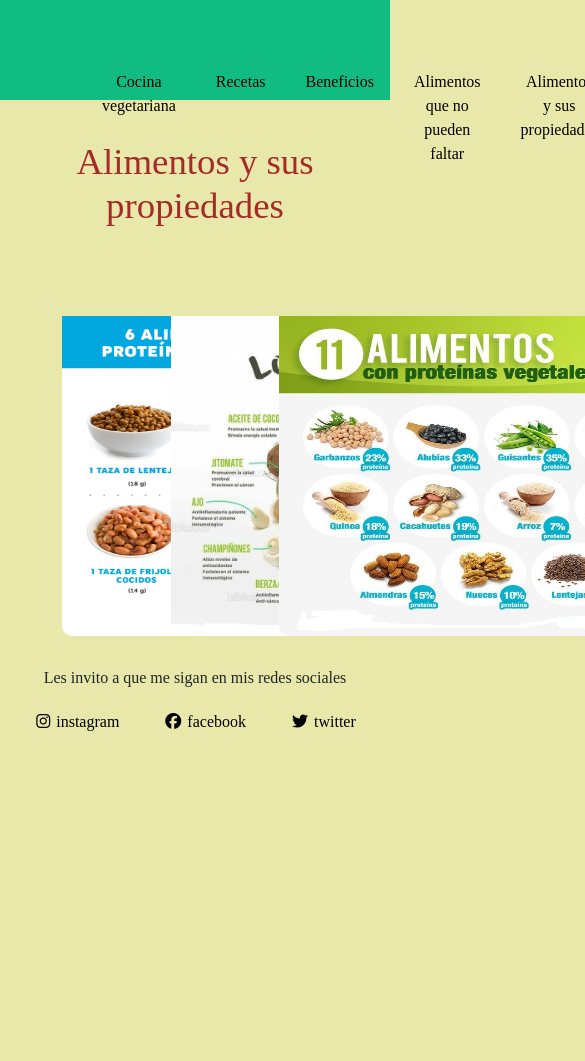
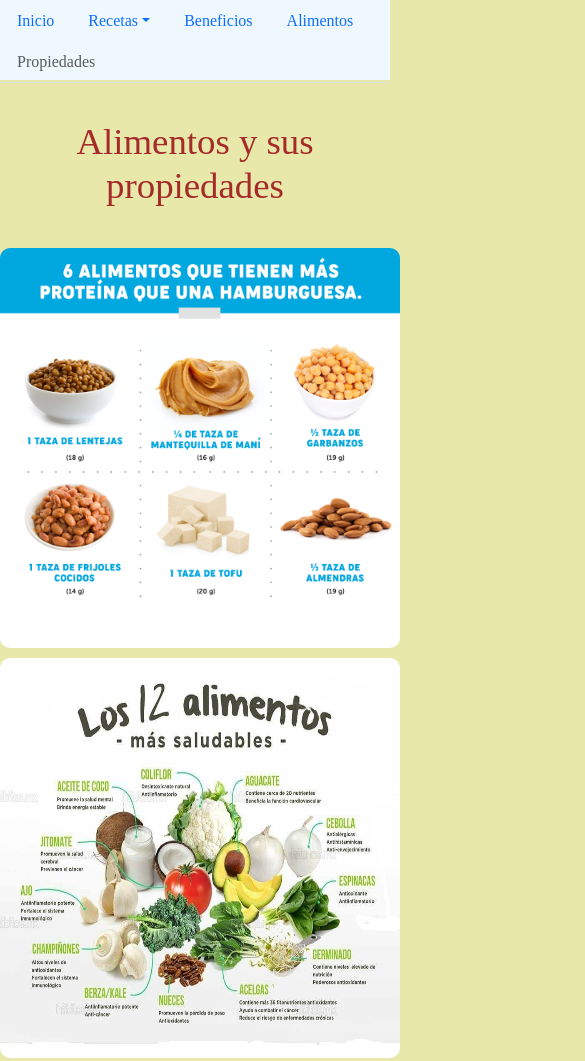
Before and after one commit to PaolaVega731/LesVegetarianes, a plain HTML site: page index4.html in a window 390 px wide. Shown: the top 1061 px of the page, 585 px wide, since content can reach past the window. Before the commit the page ends 844 px from the top, so only its background shows below. Drawn offline with nearby package versions, Linux system fonts and the light colour scheme.

Commit message:
Segundo Commit

```diff
--- a/Proyecto.css
+++ b/Proyecto.css
@@ -4,16 +4,12 @@
 }
 
 /*html cocina vegetariana*/
-li.active {
-    cursor: pointer;
-    color: black;
-    text-decoration: none;
-}
 
 body {
     margin: 0;
     padding: 0;
     font-family: 'Merriweather', serif;
+    background-color: rgb(232, 232, 170);
 }
 
 .sectionHome {
@@ -46,11 +42,13 @@ textarea {
     background-color: rgb(243, 211, 172);
     border-radius: 4px;
 }
-.btn-submit:hover{
+
+.btn-submit:hover {
     background-color: rgba(243, 211, 172, 0.732);
     cursor: pointer;
 
 }
+
 .redes-sociales {
     list-style-type: none;
     padding: 0;
@@ -120,20 +118,6 @@ header {
     margin-bottom: 40px;
 }
 
-nav {
-    text-align: center;
-
-}
-
-nav li {
-    display: inline-block;
-    margin: 10px 10px;
-}
-
-nav ul {
-    margin: 0;
-    height: 100%;
-}
 
 a {
     text-decoration: none;
@@ -152,10 +136,6 @@ a {
 
 .fotoprincipal {
     width: 100%;
-}
-
-.fondo {
-    background-color: rgb(232, 232, 170);
 }
 
 .reseña {
@@ -182,9 +162,10 @@ a {
 .contenedorRecetas {
     width: 100%;
     display: flex;
-    padding-left: 200px;
+    margin-left: 200px;
 }
-.box2{
+
+.box2 {
     margin-right: 10px;
     margin-left: 70px;
 
@@ -196,56 +177,57 @@ a {
     height: 250px;
     margin-top: 20px;
 }
-img{
+
+img {
     border-radius: 10px;
 }
+
 #receta1 {
     width: 300px;
 }
-.box1{
+
+.box1 {
     text-align: center;
     margin-top: 20px;
     margin-bottom: 20px;
-    font-size: 20px ;
+    font-size: 20px;
     color: black;
 }
-.box3{
+
+.box3 {
     font-size: 20px;
     text-align: center;
 }
 
 /* html 2 beneficios*/
-.subtitulo1{
+.subtitulo1 {
     font-size: 25px;
 }
-.tituloBolsa{
+
+.tituloBolsa {
     display: flex;
     justify-content: center;
     align-items: center;
     gap: 20px;
 }
+
 .bolsaconcara {
     width: 250px;
     height: 250px;
 }
-.color {
-    background-color: rgb(232, 232, 170);
-}
+
 .beneficios {
 
     font-size: 40px;
     color: brown;
 }
+
 .boxBeneficios {
     margin-left: 10%;
     margin-right: 10%;
 }
 
 /*html 3 alimentos que no pueden faltar*/
-
-.fondocolor {
-    background-color: rgb(232, 232, 170);
-}
 
 .noPuedeFaltar {
     text-align: left;
@@ -262,45 +244,52 @@ img{
     width: 50%;
     margin-top: 30px;
 }
+.fontHeader{
+    font-size: 18px;
+}
 
 /*html 4 alimentos y sus propiedades*/
 
-.cuartocolor {
-    background-color: rgb(232, 232, 170);
+.paginaGrid{
+    display: grid;
+    grid-template-columns: repeat(3, 1fr);
+
+    grid-template-areas:"header header header"
+    "titulo titulo titulo"
+    "imagen imagen imagen"
+    "footer footer footer";
+
+}
+.headerGrid{
+    grid-area: header;
+
 }
 
-.medio {
+
+.titulo4 {
+    grid-area: titulo;
     text-align: center;
     color: brown;
     font-size: 230%;
+    margin-bottom: 40px;
 }
 
-.gridcontenedorfotos {
-
+.imagenGrid {
+    grid-area: imagen;
     display: grid;
-     grid-template-columns: 33% 33% 33%;
+    grid-template-columns: repeat(3, 1fr);
+    justify-items: center;
 
 }
- .foto1{
+
+.imagenPropiedades{
     width: 400px;
     height: 400px;
-    padding-top: 80px;
-    margin-left: 60px;
+}
 
- }
-   .foto2{
-    width: 400px;
-    height: 400px;
-    padding-top: 80px;
-    margin-left: 40px;
-
-   }
-   .foto3{
-    width: 400px;
-    height: 400px;
-    padding-top: 80px;
-    margin-left: 20px;
-
+.footerGrid{
+    margin-top: 70px;
+    grid-area: footer;
 }
 
 
@@ -328,30 +317,29 @@ img{
         width: 110%;
     }
 
-    header {
-        background-color: rgb(164, 164, 186);
-        padding: 60px;
 
-    }
     /*html1*/
     .sopaContenedor {
         margin-right: 5px;
         margin-left: 0;
     }
+
     .box2 {
         font-size: small;
         padding-left: 0px;
-        margin-right: 120px;
     }
-    .foto{
+
+    .foto {
         display: flex;
         justify-content: center;
-        margin-right:20px;
+        margin-right: 20px;
     }
-    .box1{
+
+    .box1 {
         margin-top: 10px;
     }
-    .box3{
+
+    .box3 {
         margin-top: 20px;
         margin-bottom: 20px;
         text-align: center;
@@ -361,36 +349,44 @@ img{
         text-align: center;
 
     }
-    #receta1{
-        width:800px;
+
+    #receta1 {
+        width: 500px;
         display: flex;
         justify-content: center;
-        align-items: center ;
+        align-items: center;
     }
-    .contenedorRecetas{
+
+    .contenedorRecetas {
         padding: 0;
         flex-direction: column;
         justify-content: center;
-        align-items: center ;
+        align-items: center;
         font-size: 15px;
 
     }
+
     section {
         display: flex;
         justify-content: center;
         align-items: center;
         flex-direction: column;
     }
-    nav ul {
-        margin-right: 100px;
-        height: 80%;
+    .tipografia{
+        margin-bottom: 20px;
     }
 
-    /*html2 arreglar todo*/
+    /*html3*/
+    .frutosSecos{
+        width: 350px;
+    }
 
-    /*html3* arreglar todo/
+    /*html4*/
 
-    /*html4* arreglar todo/
+    .imagenGrid{
+        grid-template-columns: repeat(1, 1fr);
+        grid-gap: 10px;
+    }
 }
 
 /*cel 500px*/
@@ -416,44 +412,41 @@ img{
             font-size: 30px;
         }
 
-    header {
-        background-color: rgb(17, 188, 131);
-        padding: 50px;
-    }
         .textareaMsg {
             margin-top: 20px;
             height: 80px;
             font-size: 15px;
         }
 
-    .tipografia{
+        .tipografia {
             margin-bottom: 20px;
-        margin-left:40px;
+            margin-left: 40px;
 
         }
-    nav ul{
-        margin-right: 90px;
-        display: inline-flex;
-    }
-    nav li{
-        margin: 20px 20px;
-    }
-
-    .foto{
+        .foto {
             display: flex;
             justify-content: flex-start;
         }
 
-    /*html1 arreglar header*/
+        /*html1 */
+        header{
+            height: 80px;
+        }
+        #receta1 {
+            width: 300px;
 
+        }
 
-
-    /*html2 arregalr header */
-    .tituloBolsa{
+        /*html2*/
+        .tituloBolsa {
             flex-direction: column-reverse;
             margin-bottom: 40px;
         }
-    /*html3 arreglar header*/
 
-    /*html4 arreglar todo*/
+        /*html3*/
+        .frutosSecos{
+            width: 250px;
         }
+
+
+    }
--- a/index.html
+++ b/index.html
@@ -5,28 +5,41 @@
   <meta charset="UTF-8">
   <meta http-equiv="X-UA-Compatible" content="IE=edge">
   <meta name="viewport" content="width=device-width, initial-scale=1.0">
+  <link href="https://cdn.jsdelivr.net/npm/bootstrap@5.3.0/dist/css/bootstrap.min.css" rel="stylesheet" integrity="sha384-9ndCyUaIbzAi2FUVXJi0CjmCapSmO7SnpJef0486qhLnuZ2cdeRhO02iuK6FUUVM" crossorigin="anonymous">
+  <script src="https://cdn.jsdelivr.net/npm/bootstrap@5.3.0/dist/js/bootstrap.bundle.min.js" integrity="sha384-geWF76RCwLtnZ8qwWowPQNguL3RmwHVBC9FhGdlKrxdiJJigb/j/68SIy3Te4Bkz" crossorigin="anonymous"></script>
   <script src="https://kit.fontawesome.com/4ce17808fc.js" crossorigin="anonymous"></script>
   <link rel="preconnect" href="https://fonts.googleapis.com">
   <link rel="preconnect" href="https://fonts.gstatic.com" crossorigin>
   <link href="https://fonts.googleapis.com/css2?family=Merriweather:ital,wght@1,300&display=swap" rel="stylesheet">
-  <link href="https://cdn.jsdelivr.net/npm/bootstrap@5.3.0/dist/css/bootstrap.min.css" rel="stylesheet" integrity="sha384-9ndCyUaIbzAi2FUVXJi0CjmCapSmO7SnpJef0486qhLnuZ2cdeRhO02iuK6FUUVM" crossorigin="anonymous">
-  <script src="https://cdn.jsdelivr.net/npm/bootstrap@5.3.0/dist/js/bootstrap.bundle.min.js" integrity="sha384-geWF76RCwLtnZ8qwWowPQNguL3RmwHVBC9FhGdlKrxdiJJigb/j/68SIy3Te4Bkz" crossorigin="anonymous"></script>
   <link rel="stylesheet" href="Proyecto.css">
   <title>Cocina Vegetariana</title>
   <link rel="icon" href="./Fotos/Logo.png">
 </head>
 
-<body class="fondo">
+<body >
   <header>
-    <nav>
-      <ul>
-        <li class="active"><a target="_blank" rel="noopener noreferrer"> Cocina vegetariana</a></li>
-        <li><a href="./index1.html" target="_blank" rel="noopener noreferrer"> Recetas</a></li>
-        <li><a href="./index2.html" target="_blank" rel="noopener noreferrer"> Beneficios</a></li>
-        <li><a href="./index3.html" target="_blank" rel="noopener noreferrer"> Alimentos que no pueden faltar</a></li>
-        <li><a href="./index4.html" target="_blank" rel="noopener noreferrer"> Alimentos y sus propiedades</a></li>
-      </ul>
-    </nav>
+    <ul class="nav nav-tabs">
+      <li class="nav-item">
+        <a class="nav-link disabled">Inicio</a>
+      </li>
+      <li class="nav-item dropdown">
+        <a class="nav-link dropdown-toggle" data-bs-toggle="dropdown" href="#" role="button" aria-expanded="false">Recetas</a>
+        <ul class="dropdown-menu">
+          <li><a class="dropdown-item" href="./index1.html">Recetas</a></li>
+          <li><a class="dropdown-item" href="#">Recetas</a></li>
+          <li><a class="dropdown-item" href="#">Recetas</a></li>
+        </ul>
+      </li>
+      <li class="nav-item">
+        <a class="nav-link" href="./index2.html">Beneficios</a>
+      </li>
+      <li class="nav-item">
+        <a class="nav-link" href="./index3.html">Alimentos</a>
+      </li>
+      <li class="nav-item">
+        <a class="nav-link" href="./index4.html">Propiedades</a>
+      </li>
+    </ul>
   </header>
   <div class="sectionHome">
     <div class="sectionHome2">
--- a/index4.html
+++ b/index4.html
@@ -5,42 +5,59 @@
     <meta charset="UTF-8">
     <meta http-equiv="X-UA-Compatible" content="IE=edge">
     <meta name="viewport" content="width=device-width, initial-scale=1.0">
+    <link href="https://cdn.jsdelivr.net/npm/bootstrap@5.3.0/dist/css/bootstrap.min.css" rel="stylesheet"
+        integrity="sha384-9ndCyUaIbzAi2FUVXJi0CjmCapSmO7SnpJef0486qhLnuZ2cdeRhO02iuK6FUUVM" crossorigin="anonymous">
+    <script src="https://cdn.jsdelivr.net/npm/bootstrap@5.3.0/dist/js/bootstrap.bundle.min.js"
+        integrity="sha384-geWF76RCwLtnZ8qwWowPQNguL3RmwHVBC9FhGdlKrxdiJJigb/j/68SIy3Te4Bkz"
+        crossorigin="anonymous"></script>
     <script src="https://kit.fontawesome.com/4ce17808fc.js" crossorigin="anonymous"></script>
-    <link href="https://cdn.jsdelivr.net/npm/bootstrap@5.3.0/dist/css/bootstrap.min.css" rel="stylesheet" integrity="sha384-9ndCyUaIbzAi2FUVXJi0CjmCapSmO7SnpJef0486qhLnuZ2cdeRhO02iuK6FUUVM" crossorigin="anonymous">
-    <script src="https://cdn.jsdelivr.net/npm/bootstrap@5.3.0/dist/js/bootstrap.bundle.min.js" integrity="sha384-geWF76RCwLtnZ8qwWowPQNguL3RmwHVBC9FhGdlKrxdiJJigb/j/68SIy3Te4Bkz" crossorigin="anonymous"></script>
     <link rel="stylesheet" href="Proyecto.css">
     <title> Porcentajes de alimentos </title>
     <link rel="icon" href="./Fotos/Logo.png">
 </head>
 
-<body class="cuartocolor">
-    <header>
-        <nav>
-            <ul>
-                <li><a href="index.html" target="_blank" rel="noopener noreferrer"> Cocina vegetariana</a></li>
-                <li><a href="index1.html" target="_blank" rel="noopener noreferrer"> Recetas</a></li>
-                <li><a href="index2.html" target="_blank" rel="noopener noreferrer"> Beneficios</a></li>
-                <li><a href="index3.html" target="_blank" rel="noopener noreferrer"> Alimentos que no pueden faltar</a>
-                </li>
-                <li class="active"><a target="_blank" rel="noopener noreferrer"> Alimentos y sus propiedades</a></li>
-            </ul>
-        </nav>
+<body class="paginaGrid">
+    <header class="headerGrid">
+        <ul class="nav nav-tabs">
+            <li class="nav-item">
+              <a class="nav-link" href="./index.html">Inicio</a>
+            </li>
+            <li class="nav-item dropdown">
+              <a class="nav-link dropdown-toggle " data-bs-toggle="dropdown" href="#" role="button" aria-expanded="false">Recetas</a>
+              <ul class="dropdown-menu">
+                <li><a class="dropdown-item" href="./index1.html">Recetas</a></li>
+                <li><a class="dropdown-item" href="#">Recetas</a></li>
+                <li><a class="dropdown-item" href="#">Recetas</a></li>
+              </ul>
+            </li>
+            <li class="nav-item">
+              <a class="nav-link" href="./index2.html">Beneficios</a>
+            </li>
+            <li class="nav-item">
+              <a class="nav-link" href="./index3.html">Alimentos</a>
+            </li>
+            <li class="nav-item">
+              <a class="nav-link disabled" href="./index4.html">Propiedades</a>
+            </li>
+          </ul>
+
     </header>
-    <main>
-        <h1 class="medio"> Alimentos y sus propiedades</h1>
-    </main>
-    <section class="gridcontenedorfotos">
-        <img class="foto1" src="./Fotos/Alimentos con más proteínas que la carne.png" alt="Alimentos con más proteínas">
-        <img class="foto2" src="./Fotos/12 alimentos más saludables.jpg" alt="los doce alimentos mas saludables">
-        <img class="foto3" src="./Fotos/Alimentos con proteínas.jpg" alt="alimentos con proteínas">
-    </section>
 
-    <footer>
+    <h1 class="titulo4"> Alimentos y sus propiedades</h1>
+    <div class="imagenGrid">
+        <img class="imagenPropiedades"src="./Fotos/Alimentos con más proteínas que la carne.png" alt="Alimentos con más proteínas">
+        <img class="imagenPropiedades" src="./Fotos/12 alimentos más saludables.jpg" alt="los doce alimentos mas saludables">
+        <img class="imagenPropiedades" src="./Fotos/Alimentos con proteínas.jpg" alt="alimentos con proteínas">
+    </div>
+
+    <footer class="footerGrid">
         <p>Les invito a que me sigan en mis redes sociales</p>
         <ul class="redes-sociales">
-            <li><a href="http://www.instagram.com"target="_blank"> <i class="fa-brands fa-instagram"></i> instagram </i></a></li>
-            <li><a href="http://www.facebook.com"target="_blank"><i class="fa-brands fa-facebook"></i> facebook</a></li>
-            <li><a href="http://www.twitter.com"target="_blank"><i class="fa-brands fa-twitter"></i> twitter</a></li>
+            <li><a href="http://www.instagram.com" target="_blank"> <i class="fa-brands fa-instagram"></i> instagram
+                    </i></a></li>
+            <li><a href="http://www.facebook.com" target="_blank"><i class="fa-brands fa-facebook"></i> facebook</a>
+            </li>
+            <li><a href="http://www.twitter.com" target="_blank"><i class="fa-brands fa-twitter"></i> twitter</a></li>
         </ul>
     </footer>
 </body>
```
Also changed, not shown: index1.html (+25 -13 lines), index2.html (+28 -13 lines), index3.html (+30 -14 lines). Lines whose indentation alone changed are shown as unchanged.
